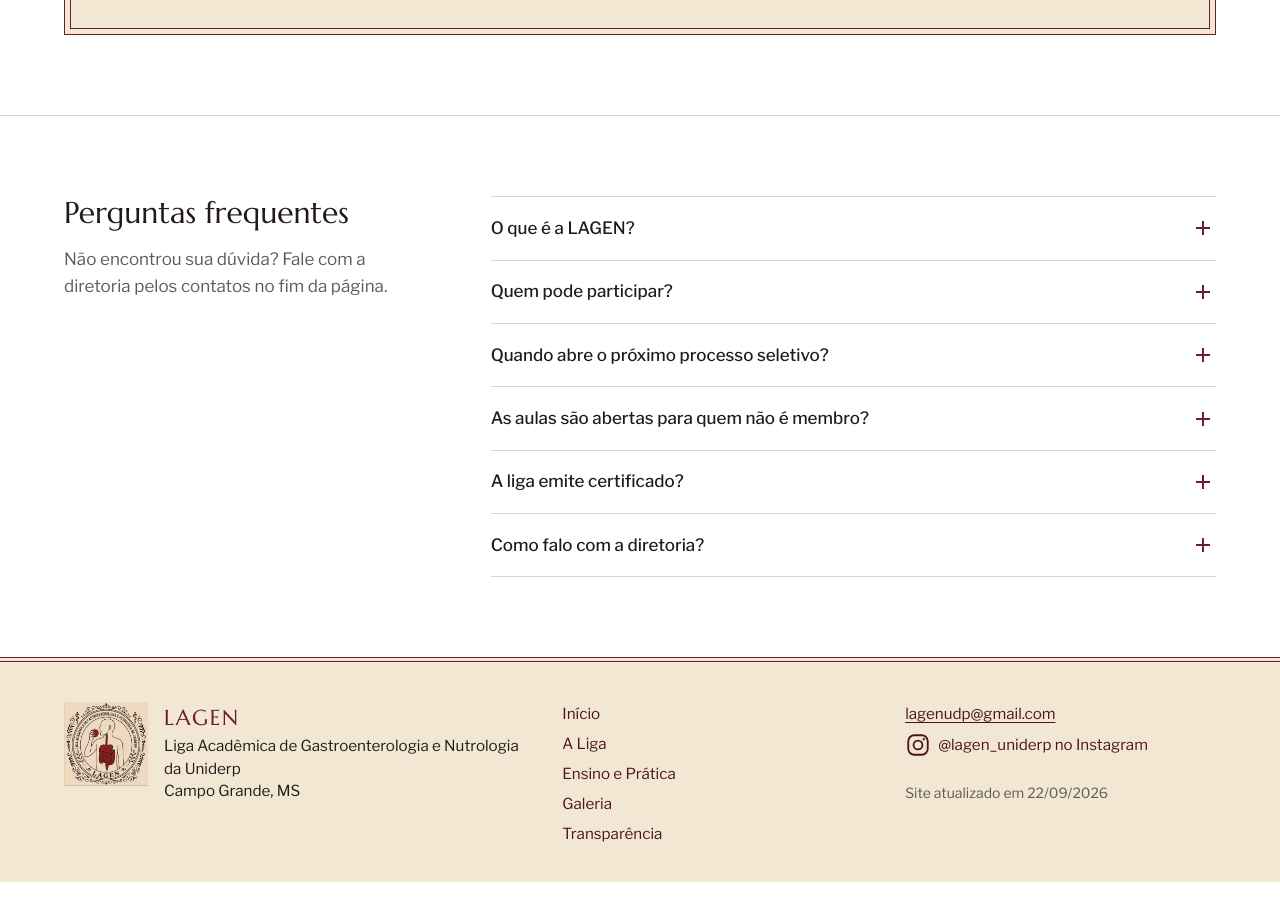
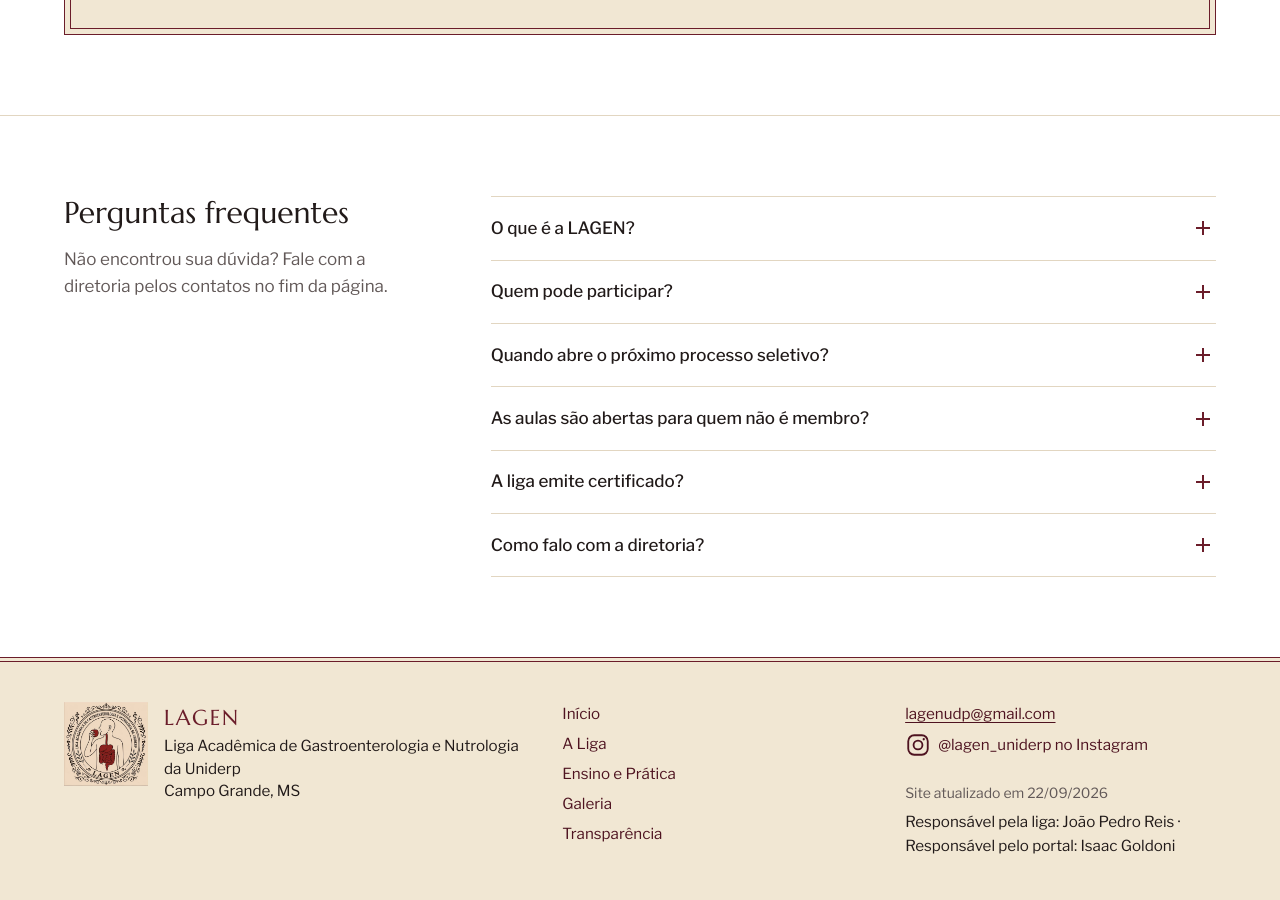
Before and after one commit to LAGENuniderp/lagen-uniderp.github.io, a Jekyll site: the page built from index.md, in a window 1280 px wide and 900 px high, scrolled down 940 px. Built offline with Jekyll 4.4.1, drawn with Linux system fonts in a browser that asks for light colours.

Commit message:
aAdd league and portal responsible note to footer
Added responsible persons to the footer section.

```diff
--- a/_includes/footer.html
+++ b/_includes/footer.html
@@ -32,6 +32,7 @@
 </p>
 {%- endif %}
 <p class="rodape__atualizado">Site atualizado em {{ site.time | date: "%d/%m/%Y" }}</p>
+<p class="rodape__responsaveis">Responsável pela liga: João Pedro Reis · Responsável pelo portal: Isaac Goldoni</p>
 </div>
 </div>
 </footer>
```
Lines whose indentation alone changed are shown as unchanged.
